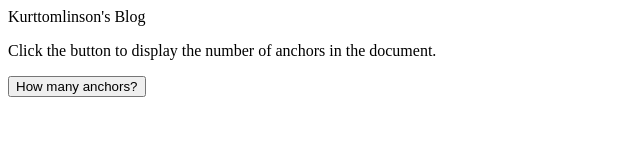
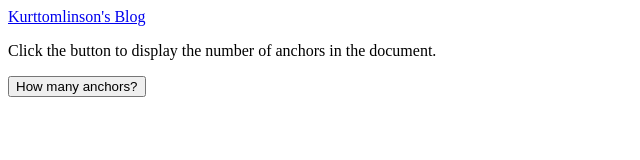
Before and after one commit to EvaTomlinson/study-notes, a plain HTML site: page anchor.html in a window 1280 px wide. Shown: the whole page, without its empty margins (0-640 px from the left). Drawn offline with Linux system fonts and the light colour scheme.

Commit message:
Update anchor.html

```diff
--- a/anchor.html
+++ b/anchor.html
@@ -1,6 +1,6 @@
 <html>
 <body>
-<a name="https://bloopist.com/#">Kurttomlinson's Blog</a>
+<a href="https://bloopist.com/#">Kurttomlinson's Blog</a><br>
 
 <p>Click the button to display the number of anchors in the document.</p>
 
```
